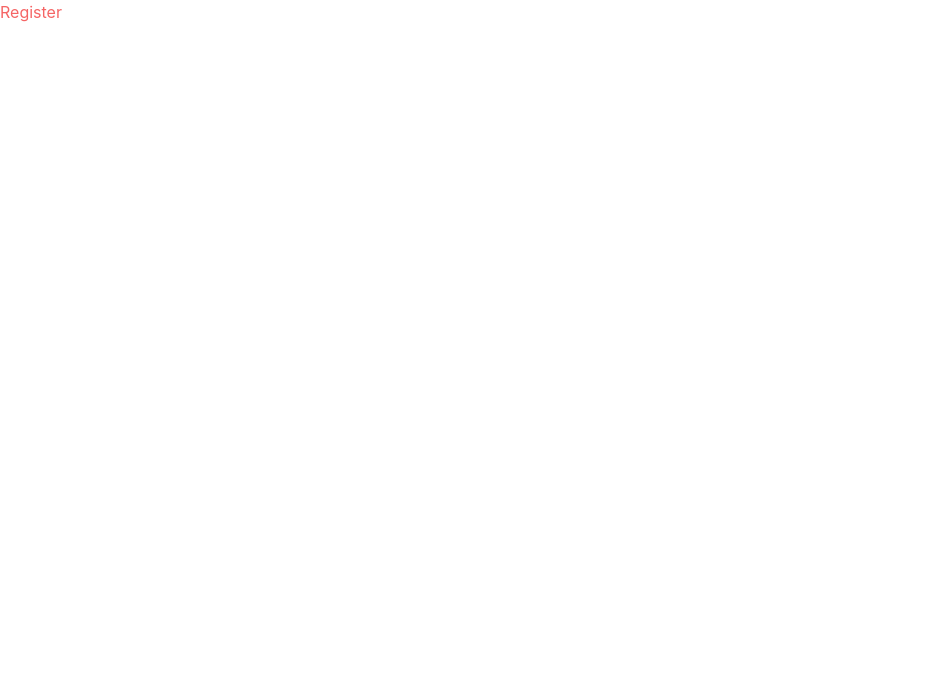
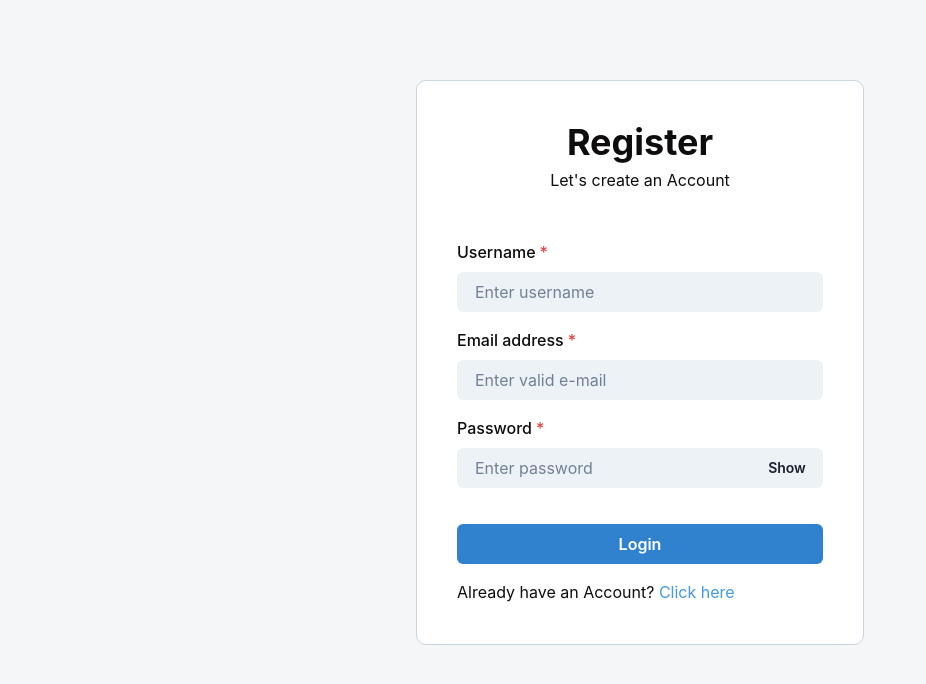
Before and after one commit to timifyjs/blog, a React (Vite) app: page /register in a window 1280 px wide. Shown: the top 684 px of the page, without its empty margins (0-926 px from the left). Built offline with nearby package versions, Linux system fonts and the light colour scheme.

Commit message:
login and register page

```diff
--- a/package.json
+++ b/package.json
@@ -15,6 +15,7 @@
     "framer-motion": "^6",
     "react": "^18.2.0",
     "react-dom": "^18.2.0",
+    "react-icons": "^4.6.0",
     "react-router-dom": "^6.4.2"
   },
   "devDependencies": {
--- a/src/App.jsx
+++ b/src/App.jsx
@@ -55,7 +55,7 @@ const router = createBrowserRouter([
 function App() {
   return (
     <Box className="App">
-      <Box className="container">
+      <Box className="container" background="#f4f6f8">
         <RouterProvider router={router} />
       </Box>
     </Box>
--- a/src/index.css
+++ b/src/index.css
@@ -3,3 +3,11 @@
   padding: 0;
   box-sizing: border-box;
 }
+:root {
+  background-color: #f4f6f8;
+}
+.App {
+  color: #0e0c0c;
+  /* background: #f4f6f8; */
+  /* for call to action buttons : #FF3030 */
+}
--- a/src/pages/Login.jsx
+++ b/src/pages/Login.jsx
@@ -1,8 +1,81 @@
+import { useState } from "react";
+
+import {
+  FormControl,
+  FormLabel,
+  FormErrorMessage,
+  FormHelperText,
+  Input,
+  Box,
+  VStack,
+  Heading,
+  Text,
+  InputGroup,
+  InputRightElement,
+  Button,
+} from "@chakra-ui/react";
+import { Link } from "react-router-dom";
+
 const Login = () => {
+  const [show, setShow] = useState(false);
+  const handleClick = () => setShow(!show);
   return (
-    <div>
-      <h1>Login</h1>
-    </div>
+    <Box
+      w={["full", "md"]}
+      p={[8, 10]}
+      mt={[20, "10vh"]}
+      // minHeight="100vh"
+      mx="auto"
+      border={["none", "1px"]}
+      borderColor={["", "gray.300"]}
+      borderRadius={10}
+      background="white"
+      className="login"
+    >
+      <VStack spacing={4} align="flex-start" w="full">
+        <VStack spacing={1} align={["flex-start", "center"]} w="full" mb="2rem">
+          <Heading>Login</Heading>
+          <Text>Enter your email and password for Login</Text>
+        </VStack>
+        <FormControl isRequired>
+          <FormLabel>Email address</FormLabel>
+          <Input variant="filled" placeholder="Enter valid e-mail" />
+          {/* <FormHelperText>We'll never share your email.</FormHelperText> */}
+        </FormControl>
+        <FormControl isRequired>
+          <FormLabel>Password</FormLabel>
+          <InputGroup size="md">
+            <Input
+              pr="4.5rem"
+              type={show ? "text" : "password"}
+              placeholder="Enter password"
+              variant="filled"
+            />
+            <InputRightElement width="4.5rem">
+              <Button h="1.75rem" size="sm" onClick={handleClick}>
+                {show ? "Hide" : "Show"}
+              </Button>
+            </InputRightElement>
+          </InputGroup>
+          {/* <FormHelperText>We'll never share your email.</FormHelperText> */}
+        </FormControl>
+        <Button
+          rounded="md"
+          colorScheme="blue"
+          variant="solid"
+          w="full"
+          mt="20px"
+        >
+          Login
+        </Button>
+        <Text textAlign="center">
+          Don't have an Account?{" "}
+          <Link to="/register" style={{ color: "#4299E1" }}>
+            Click here
+          </Link>
+        </Text>
+      </VStack>
+    </Box>
   );
 };
 
--- a/src/pages/Register.jsx
+++ b/src/pages/Register.jsx
@@ -1,8 +1,85 @@
-import { Box } from "@chakra-ui/react";
+import { useState } from "react";
+import { Link } from "react-router-dom";
+
+import {
+  FormControl,
+  FormLabel,
+  FormErrorMessage,
+  FormHelperText,
+  Input,
+  Box,
+  VStack,
+  Heading,
+  Text,
+  InputGroup,
+  InputRightElement,
+  Button,
+} from "@chakra-ui/react";
+
 const Register = () => {
+  const [show, setShow] = useState(false);
+  const handleClick = () => setShow(!show);
   return (
-    <Box color="red.400">
-      <h1>Register</h1>
+    <Box
+      w={["full", "md"]}
+      p={[8, 10]}
+      mt={[20, "10vh"]}
+      // minHeight="100vh"
+      mx="auto"
+      border={["none", "1px"]}
+      borderColor={["", "gray.300"]}
+      borderRadius={10}
+      background="white"
+      className="login"
+    >
+      <VStack spacing={4} align="flex-start" w="full">
+        <VStack spacing={1} align={["flex-start", "center"]} w="full" mb="2rem">
+          <Heading>Register</Heading>
+          <Text>Let's create an Account</Text>
+        </VStack>
+        <FormControl isRequired>
+          <FormLabel>Username</FormLabel>
+          <Input variant="filled" placeholder="Enter username" />
+          {/* <FormHelperText>We'll never share your email.</FormHelperText> */}
+        </FormControl>
+        <FormControl isRequired>
+          <FormLabel>Email address</FormLabel>
+          <Input variant="filled" placeholder="Enter valid e-mail" />
+          {/* <FormHelperText>We'll never share your email.</FormHelperText> */}
+        </FormControl>
+        <FormControl isRequired>
+          <FormLabel>Password</FormLabel>
+          <InputGroup size="md">
+            <Input
+              pr="4.5rem"
+              type={show ? "text" : "password"}
+              placeholder="Enter password"
+              variant="filled"
+            />
+            <InputRightElement width="4.5rem">
+              <Button h="1.75rem" size="sm" onClick={handleClick}>
+                {show ? "Hide" : "Show"}
+              </Button>
+            </InputRightElement>
+          </InputGroup>
+          {/* <FormHelperText>We'll never share your email.</FormHelperText> */}
+        </FormControl>
+        <Button
+          rounded="md"
+          colorScheme="blue"
+          variant="solid"
+          w="full"
+          mt="20px"
+        >
+          Login
+        </Button>
+        <Text textAlign="center">
+          Already have an Account?{" "}
+          <Link to="/login" style={{ color: "#4299E1" }}>
+            Click here
+          </Link>
+        </Text>
+      </VStack>
     </Box>
   );
 };
```
Also changed, not shown: 1 other file (tests, documents, lock files or other folders).
